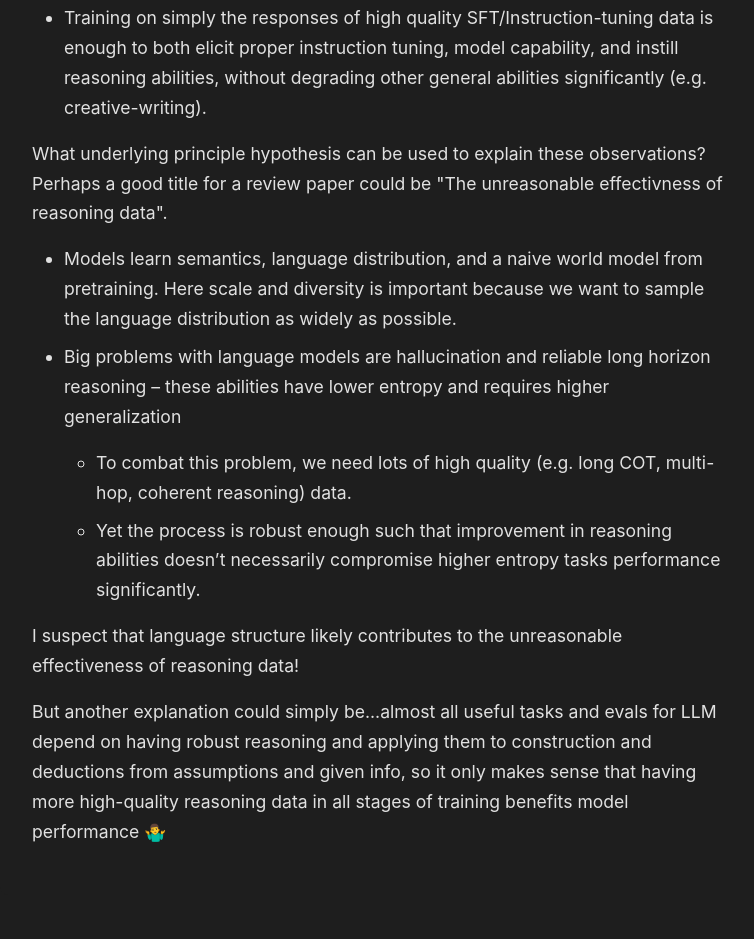
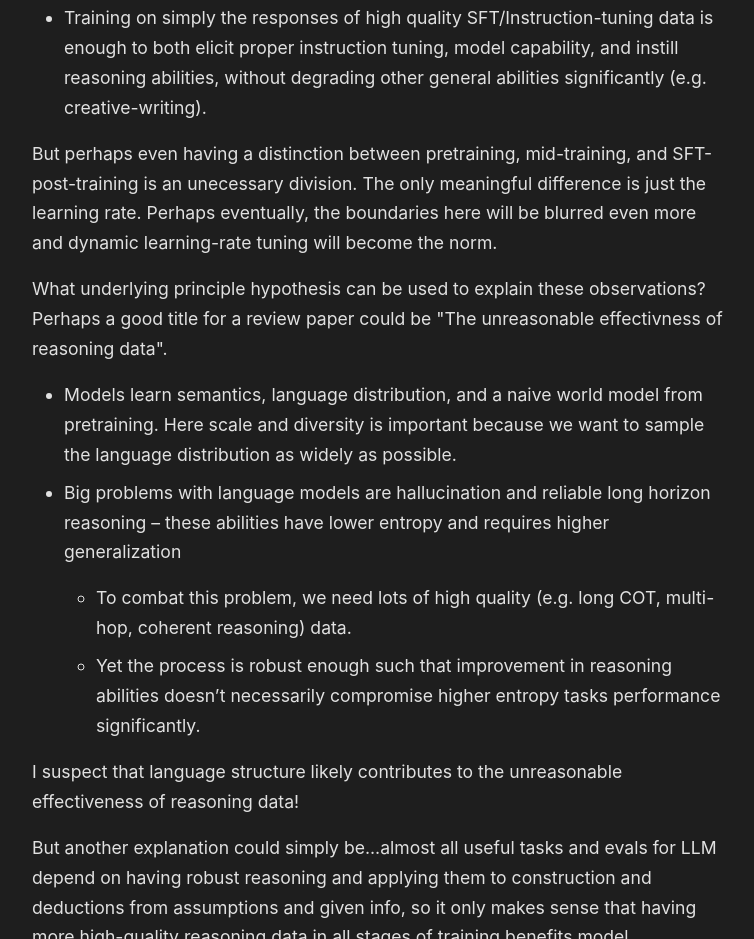
Before and after one commit to allenyin/reading_list, an Eleventy site: page _posts/QA-only-SFT.md in a window 1280 px wide. Shown: the part 5827-6766 px from the top of the page, without its empty margins (260-1014 px from the left). Built offline with nearby package versions, Linux system fonts and the light colour scheme; Eleventy itself is replaced by a stand-in of ours; files that its build step writes are made by us from their sources; what markdown-it-attrs, markdown-it-mathjax3, markdown-it-prism would draw is missing.

Commit message:
Learning rate paragraph

```diff
--- a/_posts/QA-only-SFT.md
+++ b/_posts/QA-only-SFT.md
@@ -81,6 +81,8 @@ The details are simplifying:
 
 - Training on simply the responses of high quality SFT/Instruction-tuning data is enough to both elicit proper instruction tuning, model capability, and instill reasoning abilities, without degrading other general abilities significantly (e.g. creative-writing).
 
+But perhaps even having a distinction between pretraining, mid-training, and SFT-post-training is an unecessary division. The only meaningful difference is just the learning rate. Perhaps eventually, the boundaries here will be blurred even more and dynamic learning-rate tuning will become the norm.
+
 What underlying principle hypothesis can be used to explain these observations? Perhaps a good title for a review paper could be "The unreasonable effectivness of reasoning data".
 
 
```
